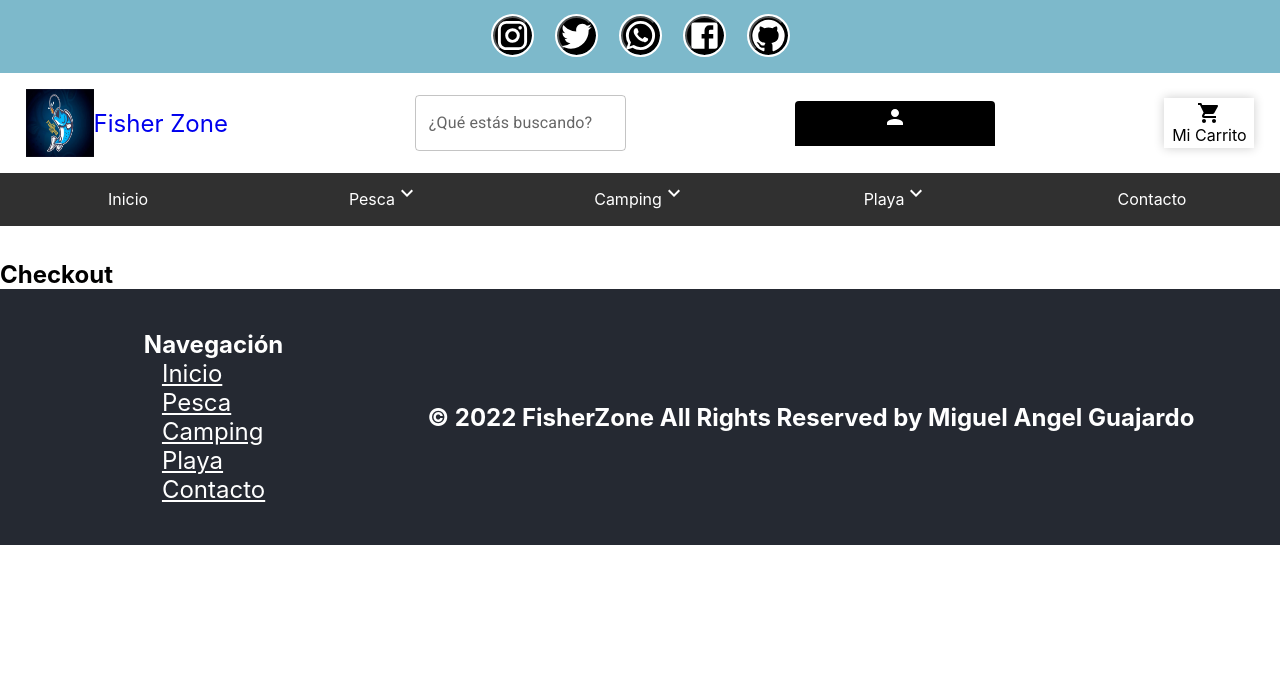
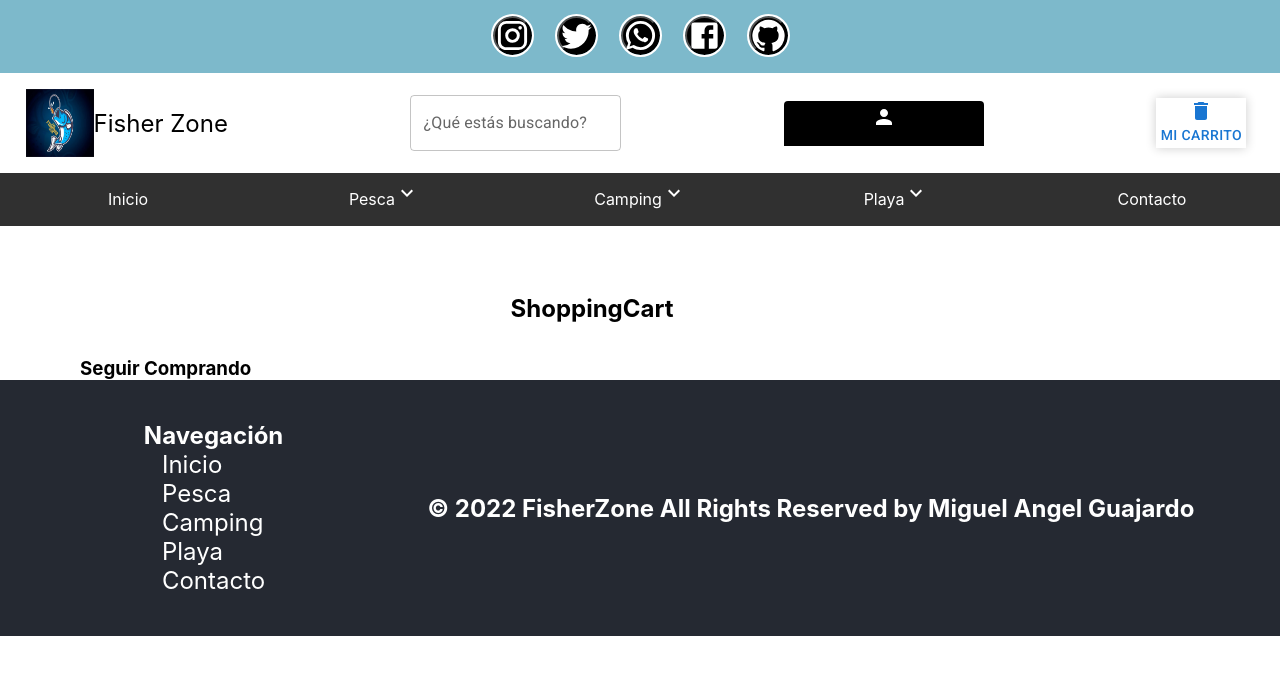
Before and after one commit to MiguelGuajardo/Fisher-Zone-Guajardo, a React (Create React App) app: page /Cart in a window 1280 px wide. Shown: the top 674 px of the page. Built offline with nearby package versions, Linux system fonts and the light colour scheme.

Commit message:
Agregado del CartContext

```diff
--- a/src/App.js
+++ b/src/App.js
@@ -8,10 +8,12 @@ import Detail from "./pages/Detail";
 import Contacto from "./pages/Contact";
 import Checkout from "./pages/Checkout";
 import Error404 from "./pages/Error404";
+import CartProvider from "./context/CartContext";
 
 function App() {
   return (
     <div className="App">
+      <CartProvider>
         <BrowserRouter>
           <NavBar />
           <Routes>
@@ -25,6 +27,7 @@ function App() {
           </Routes>
           <Footer />
         </BrowserRouter>
+      </CartProvider>
     </div>
   );
 }
--- /dev/null
+++ b/src/components/Cart/Cart.css
@@ -0,0 +1,38 @@
+.checkOutContainer {
+  width: 80%;
+  display: flex;
+  flex-direction: column;
+  margin-left: 5rem;
+}
+.checkOutTitles {
+  display: flex;
+  justify-content: space-around;
+  margin: 34px 0;
+}
+.checkOutDescription {
+  display: flex;
+  align-items: center;
+  justify-content: space-around;
+  margin: 10px 0;
+  border: 1px solid #000;
+}
+.imageCheckOut {
+  width: 9rem;
+  height: 9rem;
+}
+.detailContainer {
+  display: flex;
+  flex-direction: row;
+  align-content: center;
+  justify-content: center;
+  align-items: center;
+  padding: 10px;
+  width: 27rem;
+}
+.detailFontSize {
+  font-size: 1.5rem;
+}
+.checkOutContainer a {
+  text-decoration: none;
+  color: #000;
+}
--- /dev/null
+++ b/src/components/Cart/Cart.js
@@ -0,0 +1,52 @@
+import "./Cart.css";
+import { useContext } from "react";
+import { CartContext } from "../../context/CartContext";
+import { Link } from "react-router-dom";
+
+const Cart = () => {
+  const { cartProducts, removeFromCart } = useContext(CartContext);
+  console.log(cartProducts);
+  return (
+    <div className="checkOutContainer">
+      <div className="checkOutTitles">
+        <h2>ShoppingCart</h2>
+      </div>
+      {cartProducts !== [] &&
+        cartProducts.map((item) => (
+          <div className="checkOutDescription">
+            <div>
+              <h2>Detalle de Producto</h2>
+              <div className="detailContainer">
+                <img className="imageCheckOut" src={item.image} alt="" />
+                <div className="alignContainer">
+                  <p className="detailFontSize">{item.name}</p>
+                  <button
+                    className="BuyButton"
+                    onClick={() => removeFromCart(item.id)}
+                  >
+                    Remove
+                  </button>
+                </div>
+              </div>
+            </div>
+            <div className="alignContainer">
+              <h2 className="detailFontSize">Cantidad</h2>
+              <p className="detailFontSize">{item.contador}</p>
+            </div>
+            <div className="alignContainer">
+              <h2 className="detailFontSize">Precio</h2>
+              <p className="detailFontSize">${item.price}</p>
+            </div>
+            <div className="alignContainer">
+              <h2 className="detailFontSize">Total</h2>
+              <p className="detailFontSize"> ${item.price * item.contador}</p>
+            </div>
+          </div>
+        ))}
+      <Link to="/Pesca">
+        <h3 className="styleAncla">Seguir Comprando</h3>
+      </Link>
+    </div>
+  );
+};
+export default Cart;
--- a/src/components/CartWidget/CartWidget.css
+++ b/src/components/CartWidget/CartWidget.css
@@ -28,3 +28,31 @@
   transition: all 0.3s ease-in-out;
   font-weight: bold;
 }
+.item-cart-product {
+  z-index: 301;
+}
+.item-cart-product {
+  border: 1px solid #fff;
+  border-radius: 12px;
+  display: flex;
+  margin: 20px;
+  justify-content: space-around;
+  align-items: center;
+}
+.deleteItem {
+  color: red;
+}
+.sizeDetailItem {
+  font-size: 1.3rem;
+}
+.imageCartItem {
+  width: 6rem;
+  height: 6rem;
+}
+.alignCart {
+  text-align: center;
+}
+div a {
+  text-decoration: none;
+  color: #000;
+}
--- a/src/components/CartWidget/CartWidget.js
+++ b/src/components/CartWidget/CartWidget.js
@@ -1,11 +1,76 @@
 import "./CartWidget.css";
-import ShoppingCartIcon from "@mui/icons-material/ShoppingCart";
+import * as React from "react";
+import Button from "@mui/material/Button";
+import Menu from "@mui/material/Menu";
+import ShoppingCartIcon from "@mui/icons-material/Delete";
+import DeleteIcon from "@mui/icons-material/Delete";
+import { useContext } from "react";
+import { CartContext } from "../../context/CartContext";
+import { Link } from "react-router-dom";
 
-export default function CartWidget() {
-  return (
-    <div className="sectionCarrito">
-      <ShoppingCartIcon className="IconCarrito" />
-      <p className="NameCarrito">Mi Carrito</p>
+export default function BasicMenu() {
+  const { cartProducts, removeFromCart, clear } = useContext(CartContext);
+  const [anchorEl, setAnchorEl] = React.useState(null);
+  const open = Boolean(anchorEl);
+  const handleClick = (event) => {
+    setAnchorEl(event.currentTarget);
+  };
+  const handleClose = () => {
+    setAnchorEl(null);
+  };
+
+  return cartProducts === [] ? (
+    <div>
+      <p>No Hay Productos</p>
+    </div>
+  ) : (
+    <div>
+      <Button
+        id="basic-button"
+        aria-controls={open ? "basic-menu" : undefined}
+        aria-haspopup="true"
+        aria-expanded={open ? "true" : undefined}
+        onClick={handleClick}
+      >
+        <div className="sectionCarrito">
+          <ShoppingCartIcon className="IconCarrito" />
+          <p className="NameCarrito">Mi Carrito</p>
+        </div>
+      </Button>
+      <Menu
+        className="menu alignCart"
+        id="basic-menu"
+        anchorEl={anchorEl}
+        open={open}
+        onClose={handleClose}
+        MenuListProps={{
+          "aria-labelledby": "basic-button",
+        }}
+      >
+        {cartProducts.map((product) => {
+          const { id, name, price, image, contador } = product;
+          return (
+            <div className="item-cart-product" key={id}>
+              <img className="imageCartItem" src={image} alt="" />
+              <div className="cart-product__details">
+                <p className="sizeDetailItem">{name}</p>
+                <p className="sizeDetailItem">${price * contador}</p>
+                <p className="sizeDetailItem">CANTIDAD = {contador}</p>
+              </div>
+
+              <button onClick={() => removeFromCart(id)}>
+                <DeleteIcon className="deleteItem" />
+              </button>
+            </div>
+          );
+        })}
+        <button className="BuyButton" onClick={() => clear()}>
+          Remove All
+        </button>
+        <Link to="/Cart">
+          <h2>Expandir Carrito</h2>
+        </Link>
+      </Menu>
     </div>
   );
 }
--- a/src/components/ItemCount/ItemCount.js
+++ b/src/components/ItemCount/ItemCount.js
@@ -1,6 +1,8 @@
 import "./ItemCount.css";
-import { useState } from "react";
-const ItemCount = ({ stock, setQtySelected }) => {
+import { useState, useContext } from "react";
+import { CartContext } from "../../context/CartContext";
+const ItemCount = ({ stock, count, setQtySelected, productData }) => {
+  const { addProduct } = useContext(CartContext);
   const [contador, setContador] = useState(0);
 
   const addNumber = () => {
@@ -15,6 +17,7 @@ const ItemCount = ({ stock, setQtySelected }) => {
   };
   const onAdd = () => {
     setQtySelected(contador);
+    addProduct({ ...productData, contador });
   };
   return (
     <>
--- a/src/components/ItemDetail/ItemDescription/ItemDescription.css
+++ b/src/components/ItemDetail/ItemDescription/ItemDescription.css
@@ -33,3 +33,10 @@
   color: #f26250;
   background-color: #fff;
 }
+.alignContainer {
+  display: flex;
+  align-items: center;
+  flex-direction: column;
+  justify-content: center;
+  align-content: center;
+}
--- a/src/components/ItemDetail/ItemDescription/ItemDescription.js
+++ b/src/components/ItemDetail/ItemDescription/ItemDescription.js
@@ -4,7 +4,8 @@ import ItemCount from "../../ItemCount/ItemCount";
 import { useState } from "react";
 import { Link } from "react-router-dom";
 
-const ItemDescription = ({ name, price, stock }) => {
+const ItemDescription = ({ data }) => {
+  const { name, price, stock } = data;
   const Cuotas = price / 3;
   const [qtySelected, setQtySelected] = useState(0);
   return (
@@ -23,7 +24,12 @@ const ItemDescription = ({ name, price, stock }) => {
             <button className="BuyButton">TERMINAR COMPRA</button>
           </Link>
         ) : (
-          <ItemCount setQtySelected={setQtySelected} stock={stock} />
+          <ItemCount
+            setQtySelected={setQtySelected}
+            stock={stock}
+            count={qtySelected}
+            productData={data}
+          />
         )}
       </div>
     </>
--- a/src/components/ItemDetail/ItemDetail.js
+++ b/src/components/ItemDetail/ItemDetail.js
@@ -3,13 +3,13 @@ import ItemImageContainer from "./ItemImageContainer/ItemImageContainer";
 import ItemDescription from "./ItemDescription/ItemDescription";
 import ItemDescriptionText from "./ItemDescriptionText/ItemDescriptionText";
 const ItemDetail = ({ data }) => {
-  const { name, image, price, stock } = data;
+  const { name, image } = data;
   return (
     <div className="ItemContainer">
       <div className="ItemDetail">
         <ItemImageContainer name={name} image={image} />
         <div className="ItemDescription">
-          <ItemDescription name={name} price={price} stock={stock} />
+          <ItemDescription data={data} />
         </div>
       </div>
       <div className="ItemDescriptionText">
--- /dev/null
+++ b/src/context/CartContext.js
@@ -0,0 +1,45 @@
+import { createContext, useState } from "react";
+const CartContext = createContext();
+const CartProvider = ({ children }) => {
+  const [cartProducts, setCartProducts] = useState([]);
+  console.log("cartProducts", cartProducts);
+  const addProduct = (product) => {
+    const isProductInCart = cartProducts.find(
+      (productInCart) => productInCart.id === product.id
+    );
+    if (isProductInCart) {
+      const newRender = cartProducts.map((productInCart) => {
+        if (productInCart.id === product.id) {
+          return {
+            ...productInCart,
+            contador: productInCart.contador + product.contador,
+          };
+        } else {
+          return productInCart;
+        }
+      });
+      setCartProducts(newRender);
+    } else {
+      setCartProducts([...cartProducts, product]);
+    }
+  };
+
+  const clear = () => {
+    setCartProducts([]);
+  };
+  const removeFromCart = (id) => {
+    const newCart = cartProducts.filter((product) => product.id !== id);
+    setCartProducts(newCart);
+  };
+  const data = {
+    cartProducts,
+    setCartProducts,
+    addProduct,
+    clear,
+    removeFromCart,
+  };
+
+  return <CartContext.Provider value={data}>{children}</CartContext.Provider>;
+};
+export default CartProvider;
+export { CartContext };
--- a/src/pages/Checkout.js
+++ b/src/pages/Checkout.js
@@ -1,7 +1,8 @@
+import Cart from "../components/Cart/Cart";
 const Checkout = () => {
   return (
     <div className="Sections">
-      <h2>Checkout</h2>
+      <Cart />
     </div>
   );
 };
```
Lines whose indentation alone changed are shown as unchanged.
